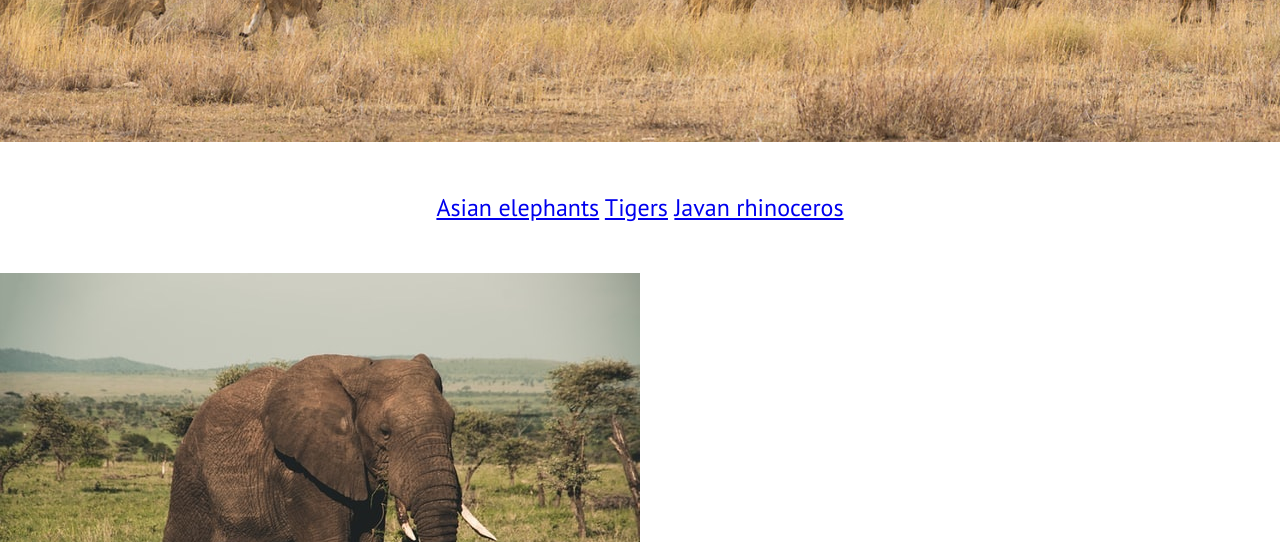
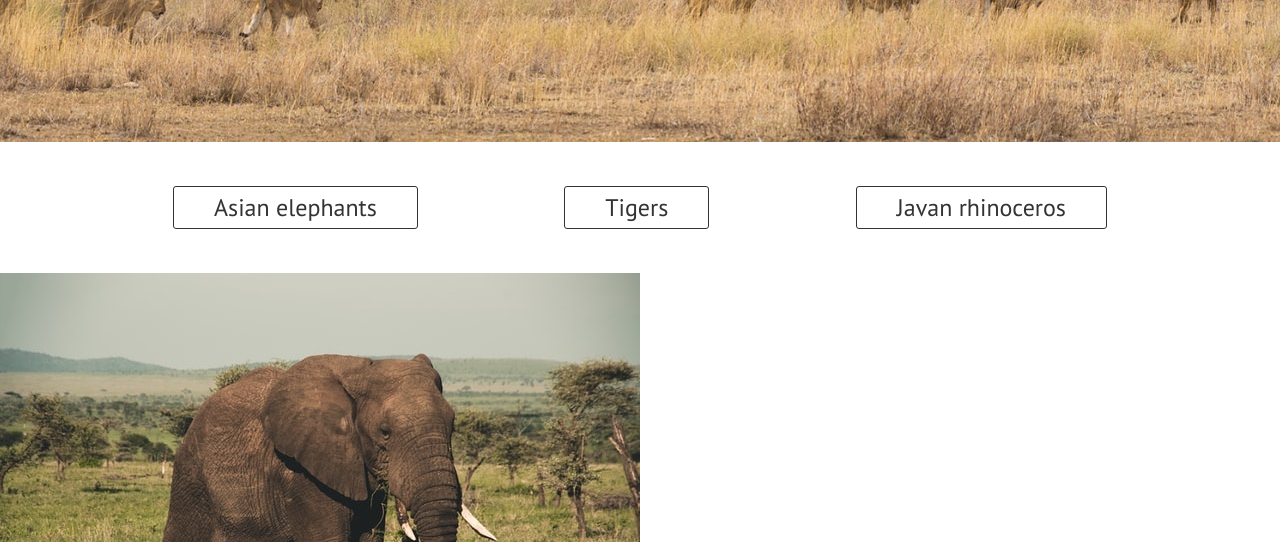
Before and after one commit to E-chen126/Assignment4, a plain HTML site: page index.html in a window 1280 px wide. Shown: the part 258-800 px from the top of the page. Drawn offline with Linux system fonts and the light colour scheme.

Commit message:
Add border and hover effect to navigation buttons

```diff
--- a/css/styles.css
+++ b/css/styles.css
@@ -84,3 +84,21 @@ h1 {
     font-size: 24px;
     margin: 50px 0;
 }
+
+.navigation-bar a {
+    text-decoration: none;
+    color: #333333;
+    border: 1px solid #333333;
+    border-radius: 3px;
+    padding: 5px 40px;
+    margin: 0 70px;
+    transition: .3s
+}
+
+
+.navigation-bar a:hover {
+    color: white;
+    background-color: #333333;
+    border: 1px solid transparent;
+    transition: .3s;
+}
```
